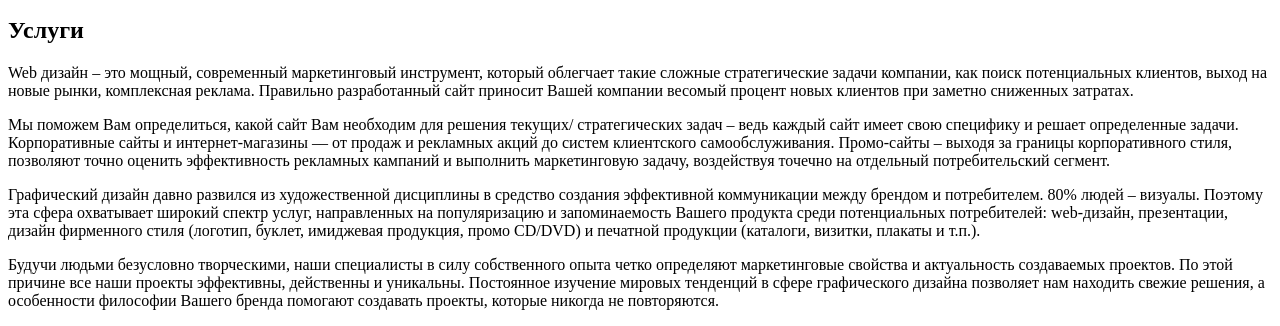
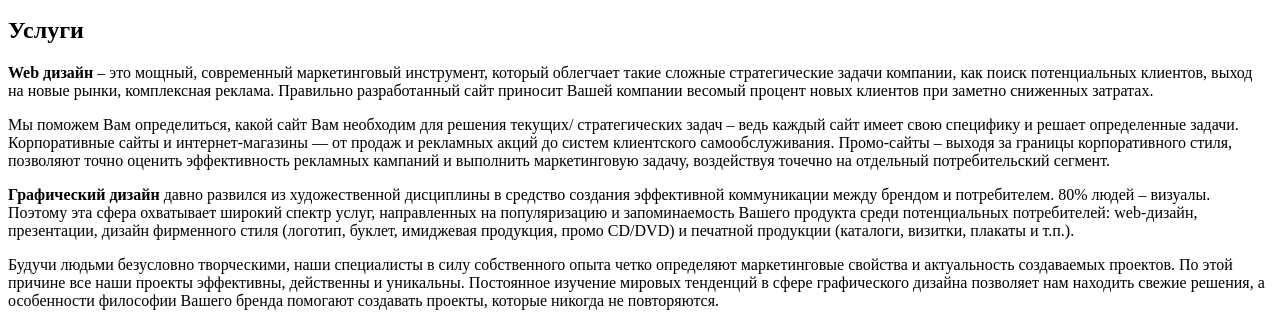
Before and after one commit to NovicodeGithub/Artside, a website: page src/index.html in a window 1280 px wide. Shown: the part 609-935 px from the top of the page. Drawn offline with Linux system fonts and the light colour scheme.

Commit message:
strong teg

```diff
--- a/src/index.html
+++ b/src/index.html
@@ -98,9 +98,9 @@
     <section class="services">
         <article>
             <h2>Услуги</h2>
-            <p>Web дизайн – это мощный, современный маркетинговый инструмент, который облегчает такие сложные стратегические задачи компании, как поиск потенциальных клиентов, выход на новые рынки, комплексная реклама. Правильно разработанный сайт приносит Вашей компании весомый процент новых клиентов при заметно сниженных затратах.</p>
+            <p><strong>Web дизайн</strong> – это мощный, современный маркетинговый инструмент, который облегчает такие сложные стратегические задачи компании, как поиск потенциальных клиентов, выход на новые рынки, комплексная реклама. Правильно разработанный сайт приносит Вашей компании весомый процент новых клиентов при заметно сниженных затратах.</p>
             <p>Мы поможем Вам определиться, какой сайт Вам необходим для решения текущих/ стратегических задач – ведь каждый сайт имеет свою специфику и решает определенные задачи. Корпоративные сайты и интернет-магазины –– от продаж и рекламных акций до систем клиентского самообслуживания. Промо-сайты – выходя за границы корпоративного стиля, позволяют точно оценить эффективность рекламных кампаний и выполнить маркетинговую задачу, воздействуя точечно на отдельный потребительский сегмент.</p>
-            <p>Графический дизайн давно развился из художественной дисциплины в средство создания эффективной коммуникации между брендом и потребителем. 80% людей – визуалы. Поэтому эта сфера охватывает широкий спектр услуг, направленных на популяризацию и запоминаемость Вашего продукта среди потенциальных потребителей: web-дизайн, презентации, дизайн фирменного стиля (логотип, буклет, имиджевая продукция, промо CD/DVD) и печатной продукции (каталоги, визитки, плакаты и т.п.).</p>
+            <p><strong>Графический дизайн</strong> давно развился из художественной дисциплины в средство создания эффективной коммуникации между брендом и потребителем. 80% людей – визуалы. Поэтому эта сфера охватывает широкий спектр услуг, направленных на популяризацию и запоминаемость Вашего продукта среди потенциальных потребителей: web-дизайн, презентации, дизайн фирменного стиля (логотип, буклет, имиджевая продукция, промо CD/DVD) и печатной продукции (каталоги, визитки, плакаты и т.п.).</p>
             <p>Будучи людьми безусловно творческими, наши специалисты в силу собственного опыта четко определяют маркетинговые свойства и актуальность создаваемых проектов. По этой причине все наши проекты эффективны, действенны и уникальны. Постоянное изучение мировых тенденций в сфере графического дизайна позволяет нам находить свежие решения, а особенности философии Вашего бренда помогают создавать проекты, которые никогда не повторяются.</p>
         </article>
     </section>
```
